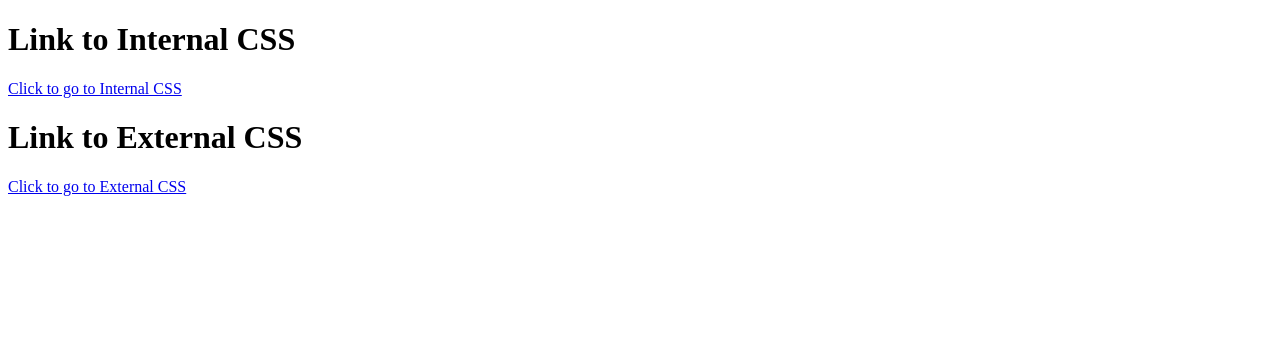
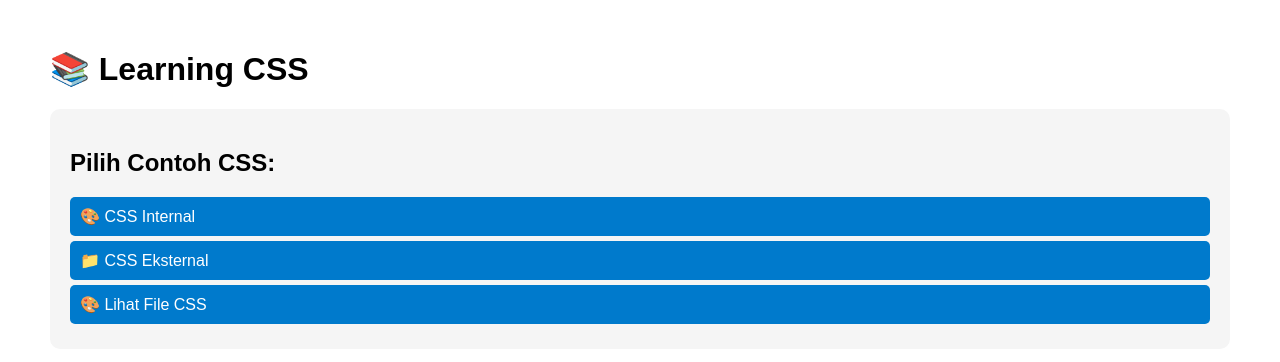
Before and after one commit to YuzuMallzz/pertemuan-2-dasar-css, a plain HTML site: page index.html in a window 1280 px wide. Drawn offline with Linux system fonts and the light colour scheme.

Commit message:
index.html

```diff
--- a/index.html
+++ b/index.html
@@ -1,15 +1,22 @@
 <!DOCTYPE html>
-<html lang="en">
+<html>
 <head>
-    <meta charset="UTF-8">
-    <meta name="viewport" content="width=device-width, initial-scale=1.0">
-    <title>Link</title>
+    <title>CSS Learning - Home</title>
+    <style>
+        body { font-family: Arial, sans-serif; margin: 50px; }
+        .menu { background: #f5f5f5; padding: 20px; border-radius: 10px; }
+        a { display: block; padding: 10px; margin: 5px 0; background: #007acc;
+            color: white; text-decoration: none; border-radius: 5px; }
+        a:hover { background: #005a9e; }
+    </style>
 </head>
 <body>
-    <h1>Link to Internal CSS</h1>
-    <a href="Internal.html">Click to go to Internal CSS</a>
-    <br>
-    <h1>Link to External CSS</h1>
-    <a href="eksternal.html">Click to go to External CSS</a>
+    <h1>📚 Learning CSS</h1>
+    <div class="menu">
+        <h2>Pilih Contoh CSS:</h2>
+        <a href="internal.html">🎨 CSS Internal</a>
+        <a href="eksternal.html">📁 CSS Eksternal</a>
+        <a href="style.css">🎨 Lihat File CSS</a>
+    </div>
 </body>
 </html>
```
